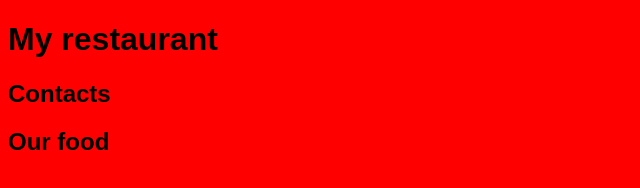
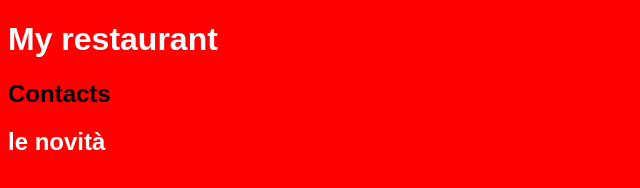
Before and after one commit to AlbertInfo/my-restaurant, a plain HTML site: page index.html in a window 1280 px wide. Shown: the whole page, without its empty margins (0-640 px from the left). Drawn offline with Linux system fonts and the light colour scheme.

Commit message:
new styling

```diff
--- a/index.html
+++ b/index.html
@@ -14,7 +14,7 @@
     </header>
 
     <section>
-        <h1>Our food</h1>
+        <h1>le novità</h1>
     </section>
 </body>
 </html>
--- a/style.css
+++ b/style.css
@@ -2,3 +2,7 @@ body{
     background-color: red;
     font-family: Arial, Helvetica, sans-serif;
 }
+
+h1{
+    color: azure;
+}
```
